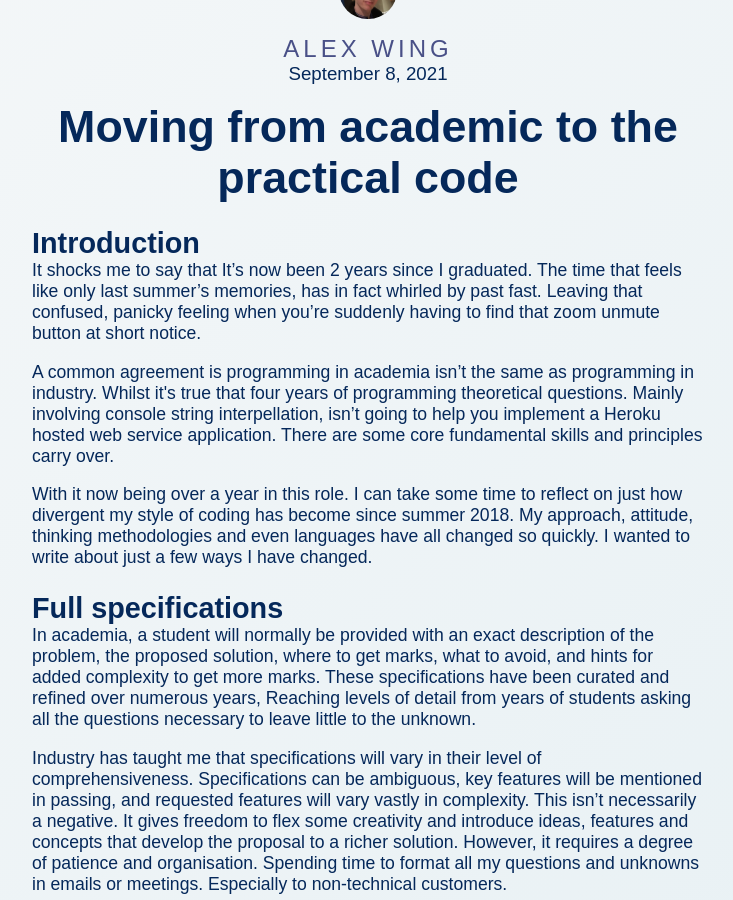
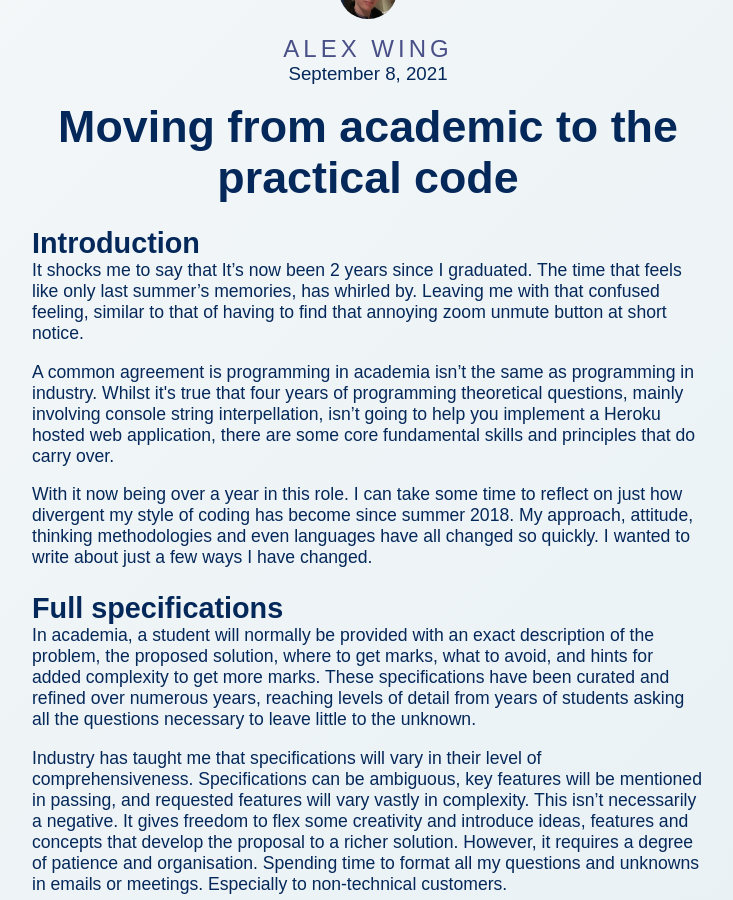
Before and after one commit to Legal-Innovation-Lab-Wales/dev-page, a Jekyll site: the page built from blog/alex/2021/academic-to-practical.html, in a window 1280 px wide and 900 px high, scrolled down 285 px. Shown: the whole window, without its empty margins (272-1005 px from the left). Built offline with Jekyll 4.4.1, drawn with Linux system fonts in a browser that asks for light colours; nearby versions of some CDN libraries.

Commit message:
PR Blog changes - Spelling changes, Reformatted sentences in opening paragraph

```diff
--- a/blog/alex/2021/academic-to-practical.html
+++ b/blog/alex/2021/academic-to-practical.html
@@ -14,13 +14,13 @@ card-color: green
 
 <h2>Introduction</h2>
 <p>It shocks me to say that It’s now been 2 years since I graduated. The time that feels like only last summer’s
-    memories, has in fact whirled by past fast. Leaving that confused, panicky feeling when you’re suddenly having to
-    find that zoom unmute button at short notice.</p>
+    memories, has whirled by. Leaving me with that confused feeling, similar to that of
+    having to find that annoying zoom unmute button at short notice.</p>
 
-<p>A common agreement is programming in academia isn’t the same as programming in industry. Whilst it's true that
-    four years of programming theoretical questions. Mainly involving console string interpellation, isn’t going to help
-    you implement a Heroku hosted web service application. There are some core fundamental skills and principles
-    carry over.</p>
+<p>A common agreement is programming in academia isn’t the same as programming in industry. Whilst it's true
+    that four years of programming theoretical questions, mainly involving console string interpellation, isn’t
+    going to help you implement a Heroku hosted web application, there are some core fundamental skills
+    and principles that do carry over.</p>
 
 <p>With it now being over a year in this role. I can take some time to reflect on just how divergent my style of
     coding has become since summer 2018. My approach, attitude, thinking methodologies and even languages
@@ -29,7 +29,7 @@ card-color: green
 <h2>Full specifications</h2>
 <p>In academia, a student will normally be provided with an exact description of the problem, the proposed solution,
     where to get marks, what to avoid, and hints for added complexity to get more marks. These specifications have been
-    curated and refined over numerous years, Reaching levels of detail from years of students asking all the questions
+    curated and refined over numerous years, reaching levels of detail from years of students asking all the questions
     necessary to leave little to the unknown.</p>
 
 <p>Industry has taught me that specifications will vary in their level of comprehensiveness. Specifications can be
```
